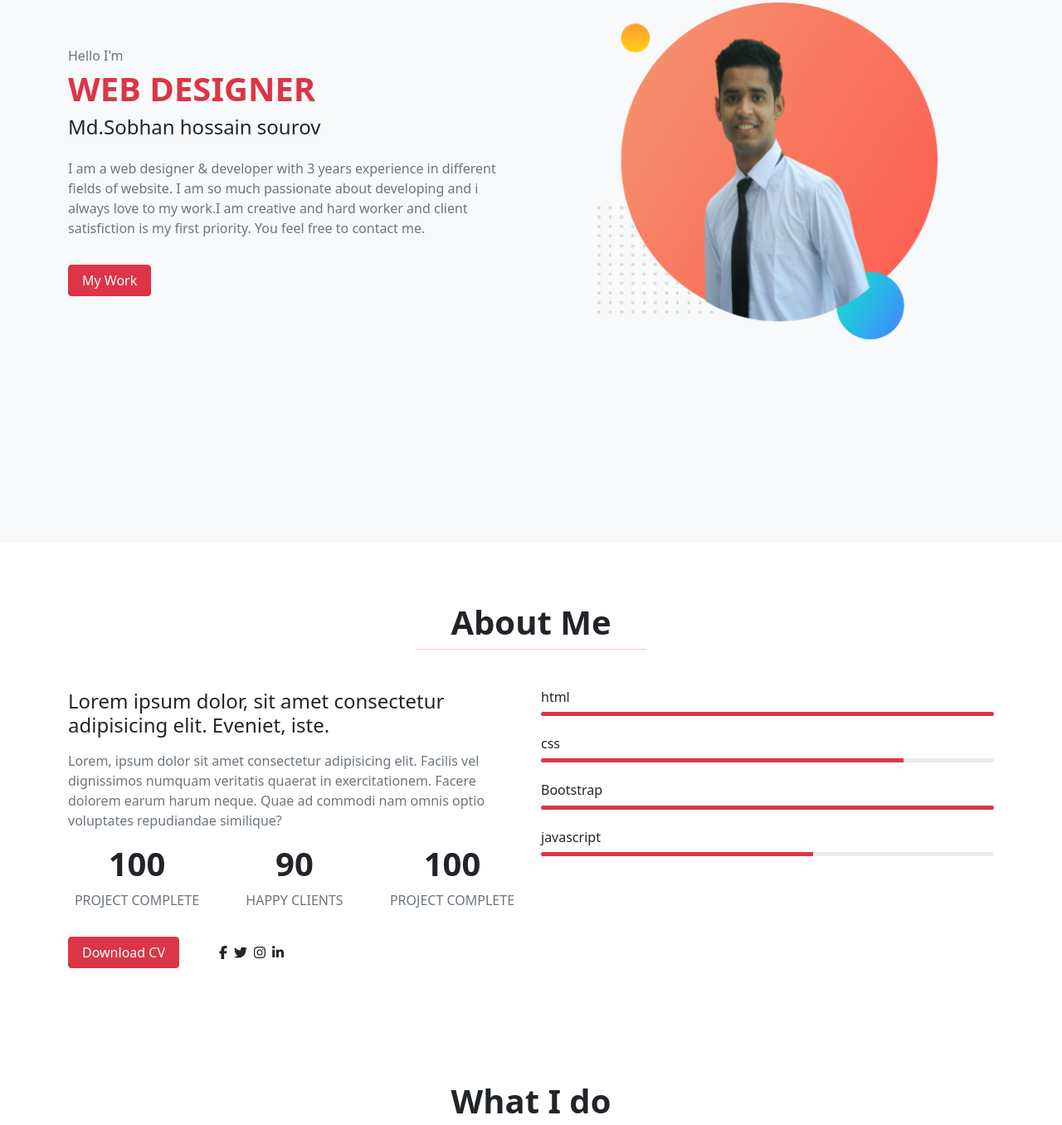
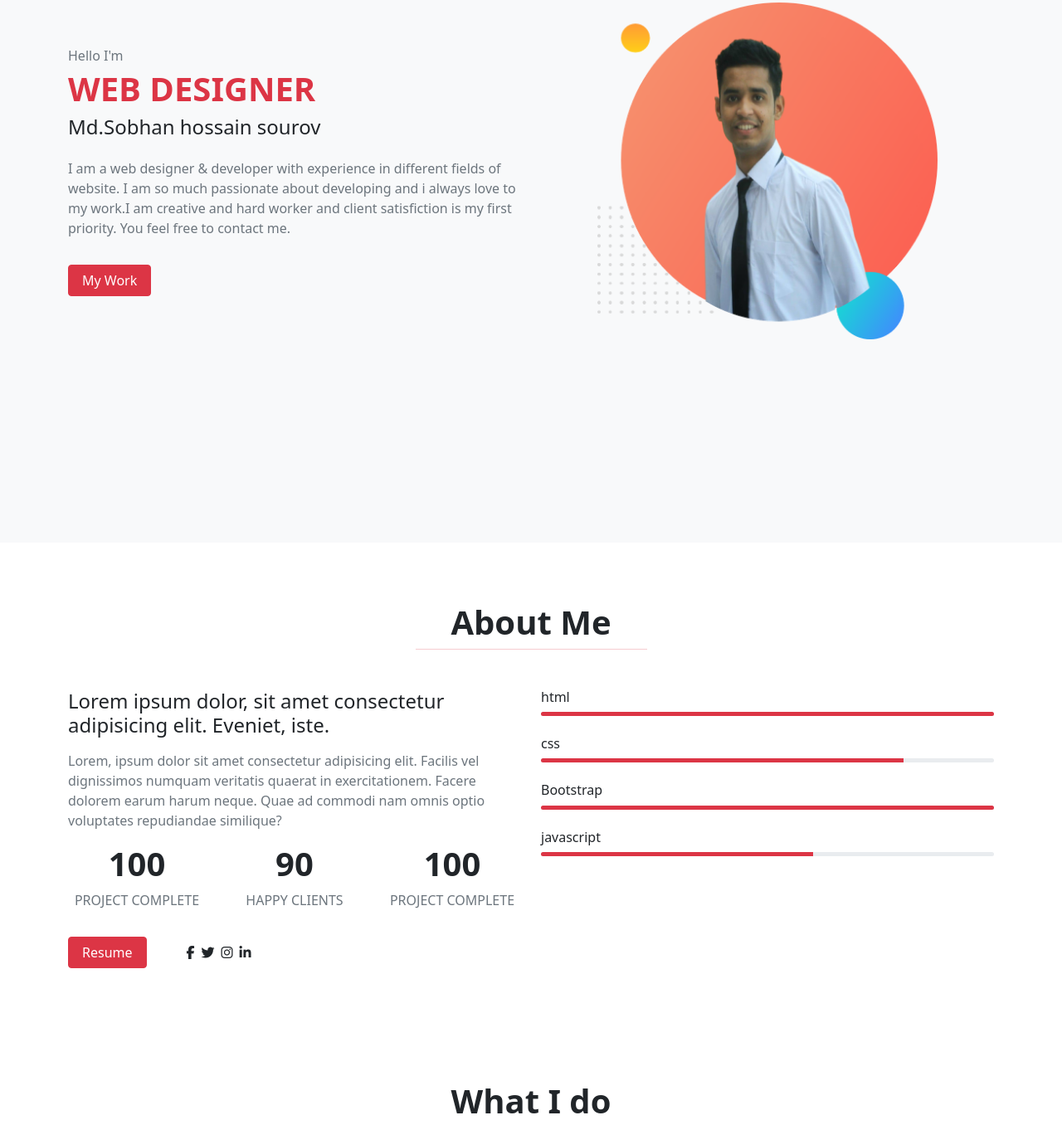
Before and after one commit to sourovsobhan/bootstrap-portfolio, a plain HTML site: page index.html in a window 1280 px wide. Shown: the part 242-1598 px from the top of the page at 83% size. Drawn offline with nearby package versions, Linux system fonts and the light colour scheme.

Commit message:
added resume link

```diff
--- a/index.html
+++ b/index.html
@@ -78,7 +78,7 @@
                 </h1>
                 <h2 class="fs-4">Md.Sobhan hossain sourov</h2>
                 <p class="mt-4 text-muted">
-                  I am a web designer & developer with 3 years experience in
+                  I am a web designer & developer with  experience in
                   different fields of website. I am so much passionate about
                   developing and i always love to my work.I am creative and hard
                   worker and client satisfiction is my first priority. You feel
@@ -142,7 +142,8 @@
               </div>
               <div class="row">
                 <div class="col-lg-12 d-flex align-items-center">
-                  <a href="#" class="btn btn-danger px-3 me-5">Download CV</a>
+                  <a href="https://drive.google.com/file/d/1yAERFXTG4pkzhY7YZZrLOwKKUjhceu8F/view?usp=sharing" class="btn btn-danger px-3 me-5"
+                  target="_blank">Resume</a>
                   <div class="social-link"></div>
                   <a href="#" class="text-dark me-2"
                     ><i class="fab fa-facebook-f"></i
@@ -296,7 +297,7 @@
   <div class="row justify-content-center">
     <div class="col-lg-8 text-center">
       <p class="text-light fs-5">Do you have any project?</p>
-      <h2 class="fs-1 text-white mb-4">I'm Available for Freelancer projects</h2>
+      <h2 class="fs-1 text-white mb-4">I'm Available for Your company</h2>
       <a href="#contact" class="btn btn-outline-light">Hire Me</a>
     </div>
   </div>
```
